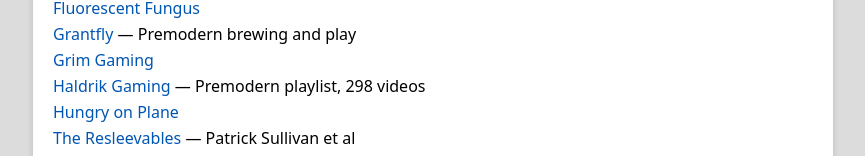
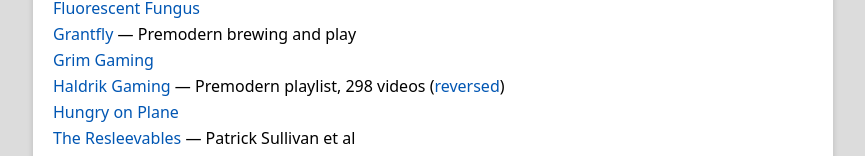
Before and after one commit to ologl/ologlstart, a plain HTML site: page magic.html in a window 1280 px wide. Shown: the part 913-1069 px from the top of the page, without its empty margins (207-1072 px from the left). Drawn offline with Linux system fonts and the light colour scheme.

Commit message:
Add reversed Haldrik Gaming Premodern playlist link
Co-Authored-By: Claude Sonnet 5.5 <noreply@anthropic.com>
Claude-Session: https://claude.ai/code/session_01Fi2K3VUJeyKacxHBypTep7

```diff
--- a/magic.html
+++ b/magic.html
@@ -136,7 +136,7 @@
       <li><a href="https://www.youtube.com/@FluorescentFungus" target="_blank">Fluorescent Fungus</a></li>
       <li><a href="https://www.youtube.com/@Grantfly-0" target="_blank">Grantfly</a> — Premodern brewing and play</li>
       <li><a href="https://www.youtube.com/@Grimgaming5497" target="_blank">Grim Gaming</a></li>
-      <li><a href="https://www.youtube.com/playlist?list=PLCpYSsT1zZnJVmRP5i7SLiKIivTidvikC" target="_blank">Haldrik Gaming</a> — Premodern playlist, 298 videos</li>
+      <li><a href="https://www.youtube.com/playlist?list=PLCpYSsT1zZnJVmRP5i7SLiKIivTidvikC" target="_blank">Haldrik Gaming</a> — Premodern playlist, 298 videos (<a href="https://playback.tv/playlist/XeaLeYGznZ" target="_blank">reversed</a>)</li>
       <li><a href="https://www.youtube.com/@HungryOnPlane" target="_blank">Hungry on Plane</a></li>
       <li><a href="https://www.youtube.com/@TheResleevables" target="_blank">The Resleevables</a> — Patrick Sullivan et al</li>
       <li><a href="https://www.youtube.com/@RhysticStudies" target="_blank">Rhystic Studies</a></li>
```
